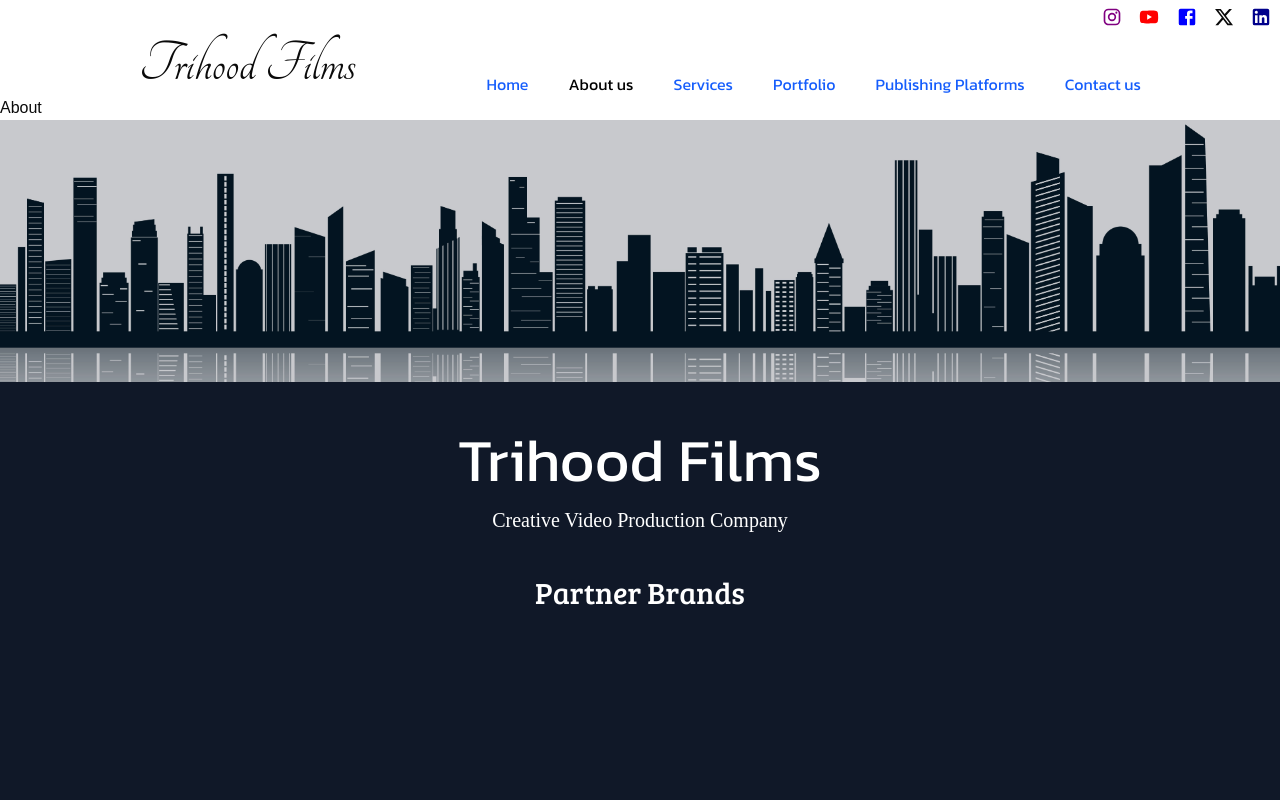
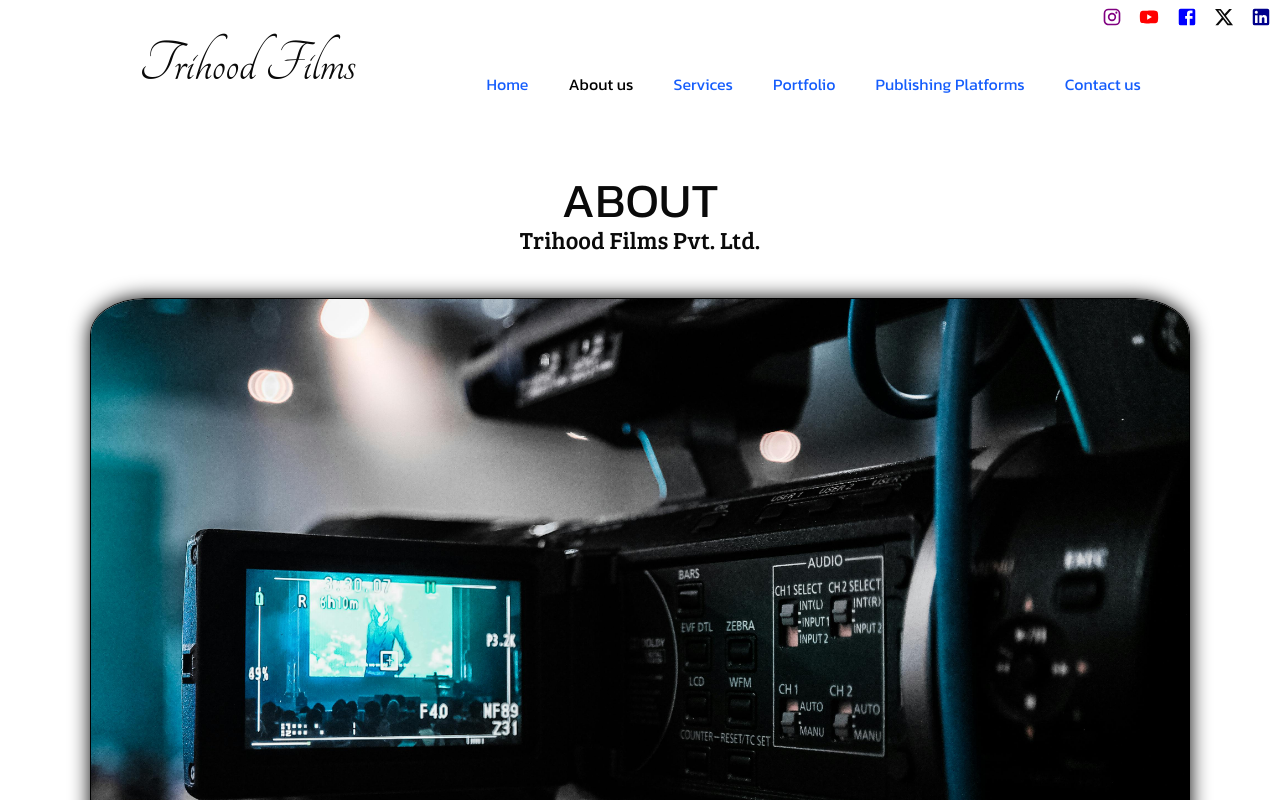
Before and after one commit to shero2308/Trihood-FIlms, a Next.js app: page /about in a window 1280 px wide. Shown: the top 800 px of the page. Built offline with nearby package versions, Linux system fonts and the light colour scheme; a web font is replaced by a local one.

Commit message:
feat: enhance About page layout with new styles and animations; add image and motion effects

```diff
--- a/src/app/about/page.tsx
+++ b/src/app/about/page.tsx
@@ -2,18 +2,43 @@
 import Parallax from "@/components/Parallax";
 import Social_links from "@/components/Social_links";
 import Footer from "@/components/Footer";
+import Image from "next/image";
+import * as motion from "motion/react-client"
 
 
+// image
+import about from "@/assets/about.jpg";
+import { WidthFull } from "@mui/icons-material";
+
 export default function About() {
+
+    const imageStyle = {
+        borderRadius: '5%',
+        border: '1px solid black',
+        boxShadow: '0 0 20px black',
+        margin: '10px',
+      };
+
     return (
         <div>
             <Social_links />
             <Navbar />
-            <div>
-                <h1>About</h1>
-
+            <div className="flex items-center flex-col p-4 pt-20">
+                <h1 className="font-kanit text-5xl">ABOUT</h1>
+                <h1 className="font-bree-serif text-2xl">Trihood Films Pvt. Ltd.</h1>
             </div>
-            <Parallax />
+            <motion.div
+            initial={{ opacity: 0, scale: 0.8 }}
+            whileInView={{opacity:1, scale: 1 }}
+            transition={{   duration: 0.8,
+                            delay: 0.2,
+                            ease: [0, 0.71, 0.2, 1.01]}}
+                            >
+            <div className="flex items-center flex-col p-4">
+                <Image src={about} alt="about" height={800} width={1100} style={imageStyle}/>
+            |</div>
+            </motion.div>
+            <div className="pt-25"><Parallax /></div>
             <Footer />
         </div>
     );
```
Also changed, not shown: src/assets/about.jpg (added).
